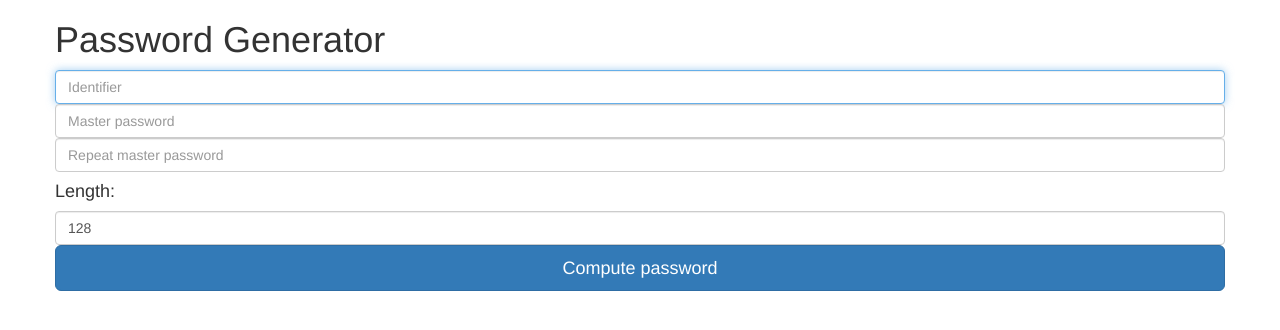
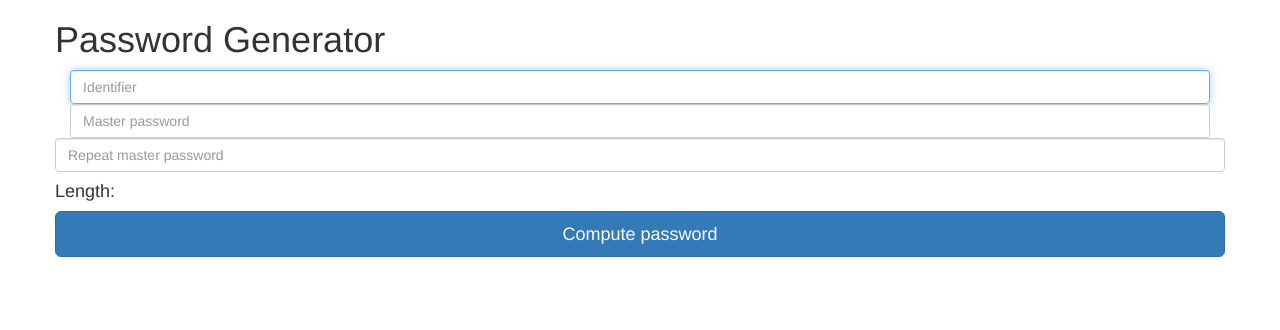
Before and after one commit to slaymaker1907/slaymaker1907.github.io, a Jekyll site: the page built from password_hasher.html, in a window 1280 px wide. Shown: the top 330 px of the page. Built offline with Jekyll 4.4.1, drawn with Linux system fonts in a browser that asks for light colours.

Commit message:
Made prettier.

```diff
--- a/password_hasher.html
+++ b/password_hasher.html
@@ -50,23 +50,37 @@ var computePassword = function(){
 </div>
   <form onsubmit="return computePassword();">
     <div class="row">
+        <div class="col-xs-12">
     <input type="text" id="passwordIdentifier" class="form-control" placeholder="Identifier" required autofocus>
+        </div>
     </div>
     <div class="row">
+        <div class="col-xs-12">
     <input type="password" id="master1" class="form-control" placeholder="Master password" required>
+        </div>
+    <div class="row">
+        <div class="col-xs-12">
+    <input type="password" id="master2" class="form-control" placeholder="Repeat master password" required>
+        </div>
     </div>
     <div class="row">
-    <input type="password" id="master2" class="form-control" placeholder="Repeat master password" required>
+        <div class="col-xs-2">
+    <h4>Length:</h4>
+        </div>
+        <div class="col-xs-10"
+    <input id="pass_length" type="number" min="1" max="128" value="128" class="form-control" value="128" required>
+        </div>
     </div>
     <div class="row">
-    <h4>Length:</h4> <input id="pass_length" type="number" min="1" max="128" value="128" class="form-control" value="128" required>
-    </div>
-    <div class="row">
+        <div class="col-xs-12">
     <button class="btn btn-lg btn-primary btn-block" type="submit">Compute password</button>
+        </div>
     </div>
   </form>
   <div class="row">
+      <div class="col-xs-12">
   <p id="myResult">
+    </div>
   </div>
   </p>
 </div>
```
Also changed, not shown: 1 other file.
